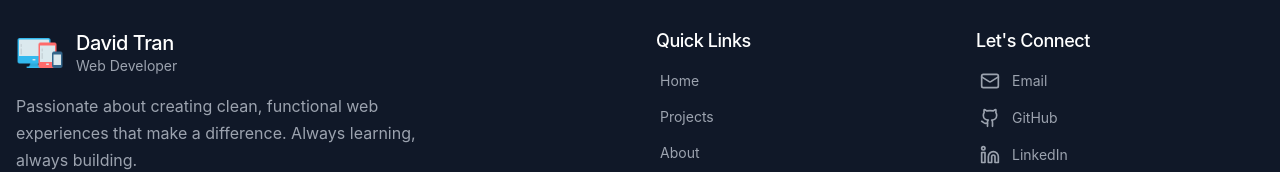
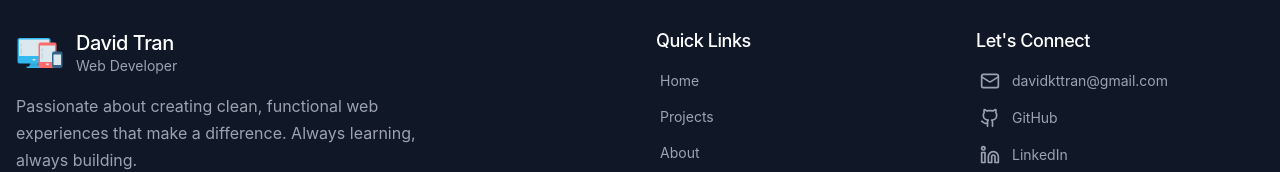
Before and after one commit to Moocifur/portfolio, a React (Vite) app: page / in a window 1280 px wide. Shown: the part 5802-5974 px from the top of the page. Built offline with nearby package versions, Linux system fonts and the light colour scheme.

Commit message:
email visible

```diff
--- a/src/components/Footer.jsx
+++ b/src/components/Footer.jsx
@@ -16,7 +16,7 @@ const Footer = () => {
     const socialLinks = [
         {
             icon: <Mail className="w-5 h-5" />,
-            label: "Email",
+            label: "davidkttran@gmail.com",
             href: "mailto:davidkttran@gmail.com",
             color: "hover:text-blue-400"
         },
--- a/src/components/Header.jsx
+++ b/src/components/Header.jsx
@@ -119,7 +119,7 @@ const Header = () => {
                                    className="flex items-center space-x-2 text-gray-400 hover:text-blue-400 transition-colors focus-ring rounded px-2 py-1"
                                    style={{ lineHeight: '1.4' }}>
                                     <Mail className="w-5 h-5" />
-                                    <span className="text-sm">Email</span>
+                                    <span className="text-sm">davidkttran@gmail.com</span>
                                 </a>
                                 <a href="https://linkedin.com/in/david-tran-904086292"
                                    className="flex items-center space-x-2 text-gray-400 hover:text-blue-400 transition-colors focus-ring rounded px-2 py-1"
```
